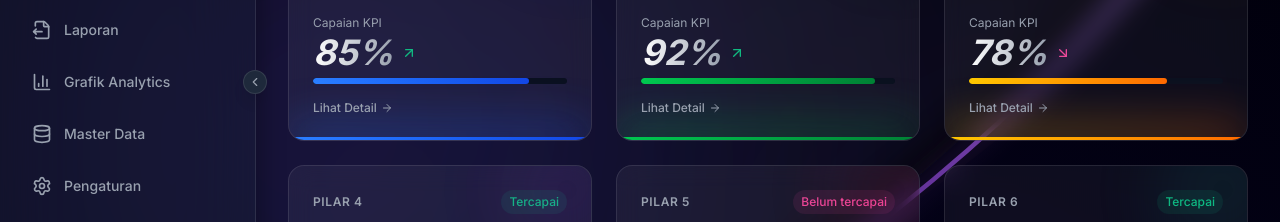
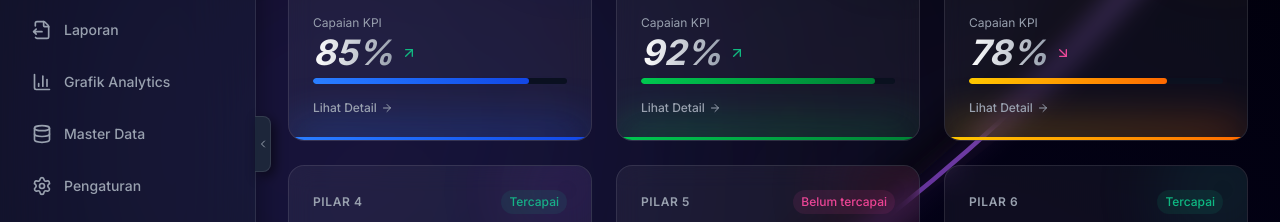
Before and after one commit to yanmedrsudalmulk-67/KPI-RSAM, a Next.js app: page /dashboard in a window 1280 px wide. Shown: the part 256-478 px from the top of the page. Built offline with nearby package versions, Linux system fonts and the light colour scheme; no server answers; the database is empty.

Commit message:
refactor: remove sidebar toggle and update landing UI
Remove the sidebar collapse toggle in the dashboard layout for improved UI consistency. Add localized background vignettes to the landing page and adjust header margins for better responsiveness.

```diff
--- a/app/dashboard/layout.tsx
+++ b/app/dashboard/layout.tsx
@@ -77,7 +77,6 @@ export default function DashboardLayout({ children }: { children: React.ReactNod
             active={pathname === "/dashboard/laporan"}
             isCollapsed={isCollapsed}
           />
-          <div className="relative">
           <NavItem
             href="/dashboard/grafik"
             icon={<BarChart3 />}
@@ -85,22 +84,6 @@ export default function DashboardLayout({ children }: { children: React.ReactNod
             active={pathname === "/dashboard/grafik"}
             isCollapsed={isCollapsed}
           />
-            {/* Toggle Button */}
-            <button
-              onClick={(e) => {
-                e.preventDefault();
-                setIsCollapsed(!isCollapsed);
-              }}
-              className="absolute top-1/2 -translate-y-1/2 -right-7 w-6 h-6 rounded-full bg-dark-charcoal border border-white/10 text-gray-400 hover:text-white flex items-center justify-center hover:border-blue-400/50 shadow-lg cursor-pointer transition-all duration-150 z-50 group hover:scale-110"
-              title={isCollapsed ? "Tampilkan Sidebar" : "Sembunyikan Sidebar"}
-            >
-              {isCollapsed ? (
-                <ChevronRight className="w-3.5 h-3.5 transition-transform duration-150" />
-              ) : (
-                <ChevronLeft className="w-3.5 h-3.5 transition-transform duration-150" />
-              )}
-            </button>
-          </div>
           <NavItem
             href="/dashboard/master"
             icon={<Database />}
@@ -126,6 +109,22 @@ export default function DashboardLayout({ children }: { children: React.ReactNod
             isCollapsed={isCollapsed}
           />
         </div>
+
+        {/* Elegant Minimalist Sidebar Toggle Button */}
+        <button
+          onClick={(e) => {
+            e.preventDefault();
+            setIsCollapsed(!isCollapsed);
+          }}
+          className="absolute top-1/2 -translate-y-1/2 -right-4 w-4 h-14 bg-dark-charcoal/95 hover:bg-dark-charcoal backdrop-blur-md border-y border-r border-white/10 rounded-r-lg text-gray-400 hover:text-white flex items-center justify-center shadow-[4px_4px_12px_rgba(0,0,0,0.5)] cursor-pointer transition-all duration-200 z-50 group hover:w-5 hover:-right-5 focus:outline-none"
+          title={isCollapsed ? "Tampilkan Sidebar" : "Sembunyikan Sidebar"}
+        >
+          {isCollapsed ? (
+            <ChevronRight className="w-3 h-3 transition-transform duration-200 group-hover:translate-x-0.5" />
+          ) : (
+            <ChevronLeft className="w-3 h-3 transition-transform duration-200 group-hover:-translate-x-0.5" />
+          )}
+        </button>
       </aside>
 
       {/* Main Content */}
--- a/app/page.tsx
+++ b/app/page.tsx
@@ -37,6 +37,10 @@ export default function LandingPage() {
     <div className="min-h-screen text-white flex flex-col relative font-roboto-condensed overflow-hidden">
       {/* Background Cinematic Overlay for Landing Page */}
       <div className="absolute inset-0 z-[-1] pointer-events-none">
+        {/* Subtle, localized vignettes from top-left and bottom-left corners (not stretching too far, soft opacity) */}
+        <div className="absolute top-0 left-0 w-[45%] h-[40%] bg-gradient-to-br from-[#020617]/45 via-[#020617]/10 to-transparent"></div>
+        <div className="absolute bottom-0 left-0 w-[45%] h-[40%] bg-gradient-to-tr from-[#020617]/45 via-[#020617]/10 to-transparent"></div>
+
         {/* Mobile / Portrait mode: light bottom-up gradient to protect text legibility, keeping the main background clear & visible with high contrast like landscape */}
         <div className="absolute inset-0 bg-gradient-to-t from-[#020617]/85 via-[#020617]/25 to-transparent block md:hidden portrait:block landscape:hidden"></div>
 
@@ -48,7 +52,7 @@ export default function LandingPage() {
       </div>
 
       {/* Header */}
-      <header className="absolute top-0 left-0 right-0 z-20 flex justify-between items-start p-6 md:p-10 w-full animate-in fade-in slide-in-from-top-8 duration-1000 -mt-[18px]">
+      <header className="absolute top-0 left-0 right-0 z-20 flex justify-between items-start p-6 md:p-10 w-full animate-in fade-in slide-in-from-top-8 duration-1000 -mt-2 md:-mt-[18px]">
         <div className="flex items-center gap-4">
           <RSLogo size="large" />
           <div className="flex flex-col">
```
Lines whose indentation alone changed are shown as unchanged.
